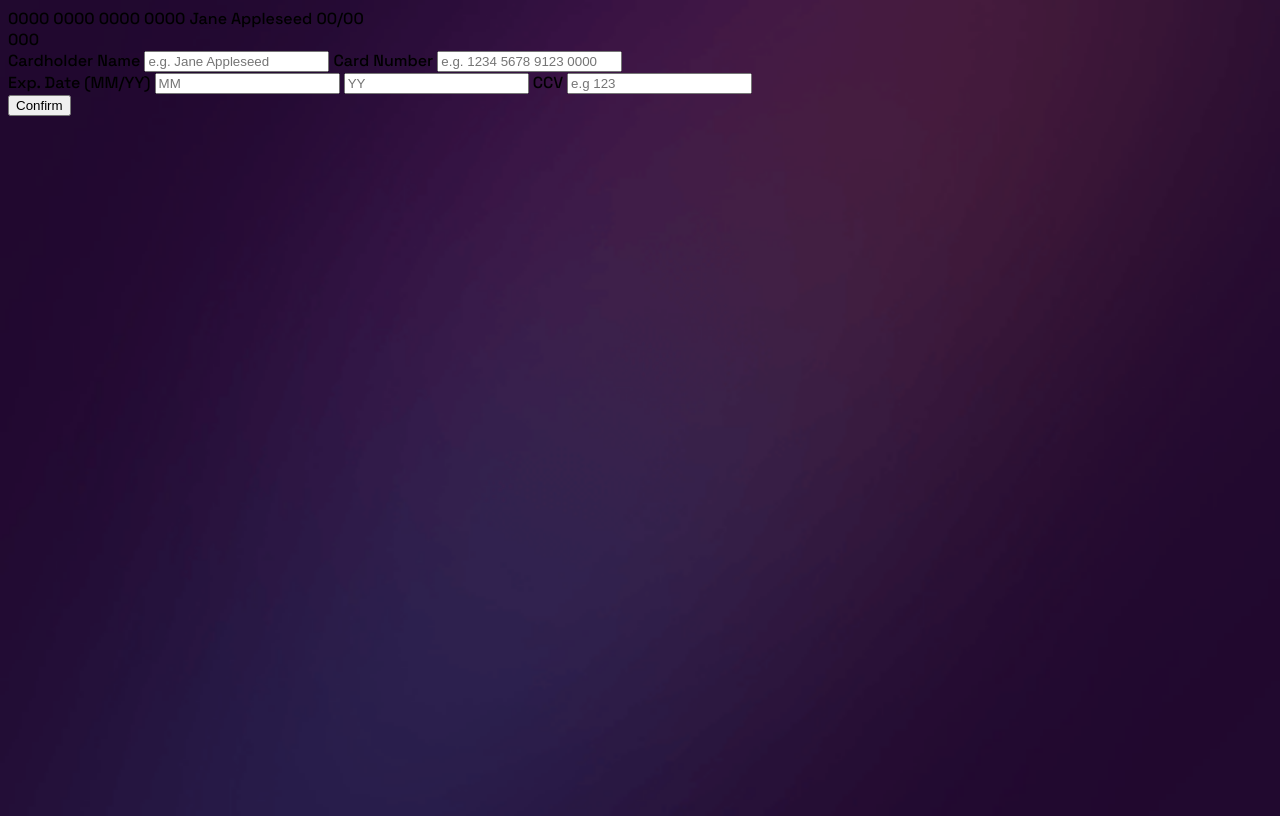
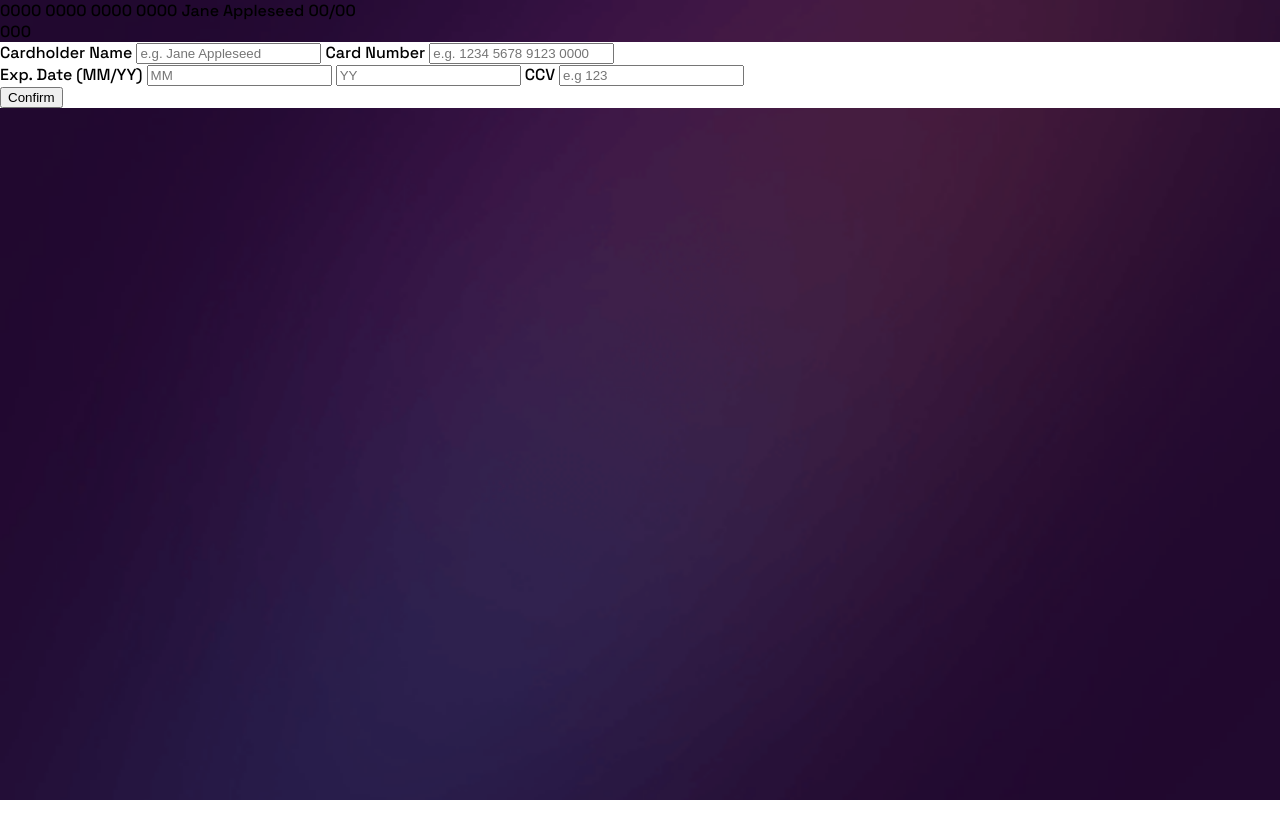
Before and after one commit to nirglus/interactive-card-details-form-main, a plain HTML site: page index.html in a window 1280 px wide. Drawn offline with Linux system fonts and the light colour scheme.

Commit message:
adjust r-side bg

```diff
--- a/styles/style.scss
+++ b/styles/style.scss
@@ -11,7 +11,12 @@ body{
     background-image: url(../images/bg-main-mobile.png);
     background-size: cover;
     background-repeat: no-repeat;
+    margin: 0;
+    padding: 0;
 }
 .hidden{
     display: none;
 }
+.r-side{
+    background-color: #fff;
+}
```
Also changed, not shown: styles/style.css, 1 other file.
